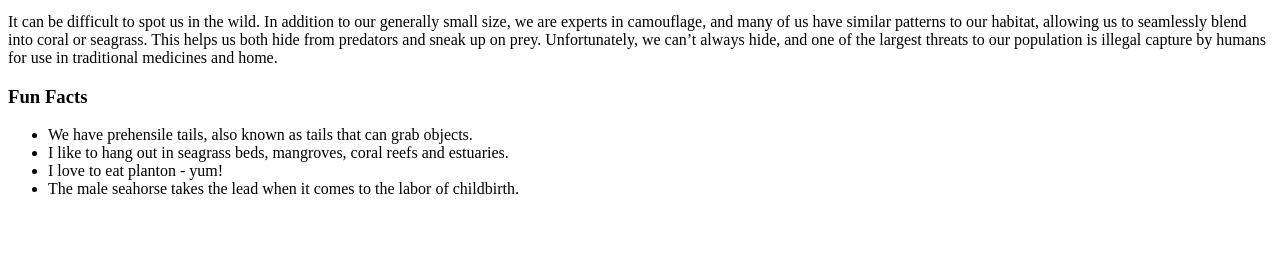
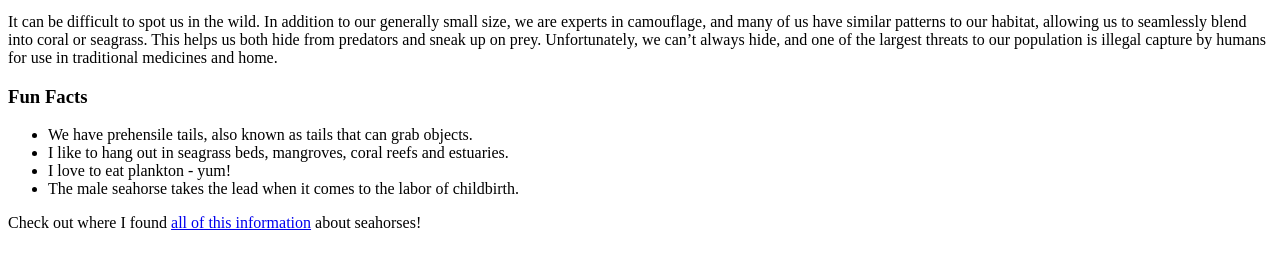
Before and after one commit to richardkorneisel/typography-practice, a plain HTML site: page index.html in a window 1280 px wide. Shown: the part 457-726 px from the top of the page. Drawn offline with Linux system fonts and the light colour scheme.

Commit message:
updated html

```diff
--- a/index.html
+++ b/index.html
@@ -29,9 +29,15 @@
     <ul>
         <li>We have prehensile tails, also known as tails that can grab objects.</li>
         <li>I like to hang out in seagrass beds, mangroves, coral reefs and estuaries.</li>
-        <li>I love to eat planton - yum!</li>
+        <li>I love to eat plankton - yum!</li>
         <li>The male seahorse takes the lead when it comes to the labor of childbirth.</li>
     </ul>
+
+    <p>Check out where I found
+        <a
+            href="https://oceanconservancy.org/wildlife-factsheet/seahorse/?ea.tracking.id=19HPXGJAXX&gclid=Cj0KCQjw8svsBRDqARIsAHKVyqHHiUz2fg6yuNLOPpEl2mTLoLkYVpsjk-jjWO9J0bAx4hbfk5QYEHsaAkr3EALw_wcB">all
+            of this information</a>
+        about seahorses!</p>
 </body>
 
 </html>
```
